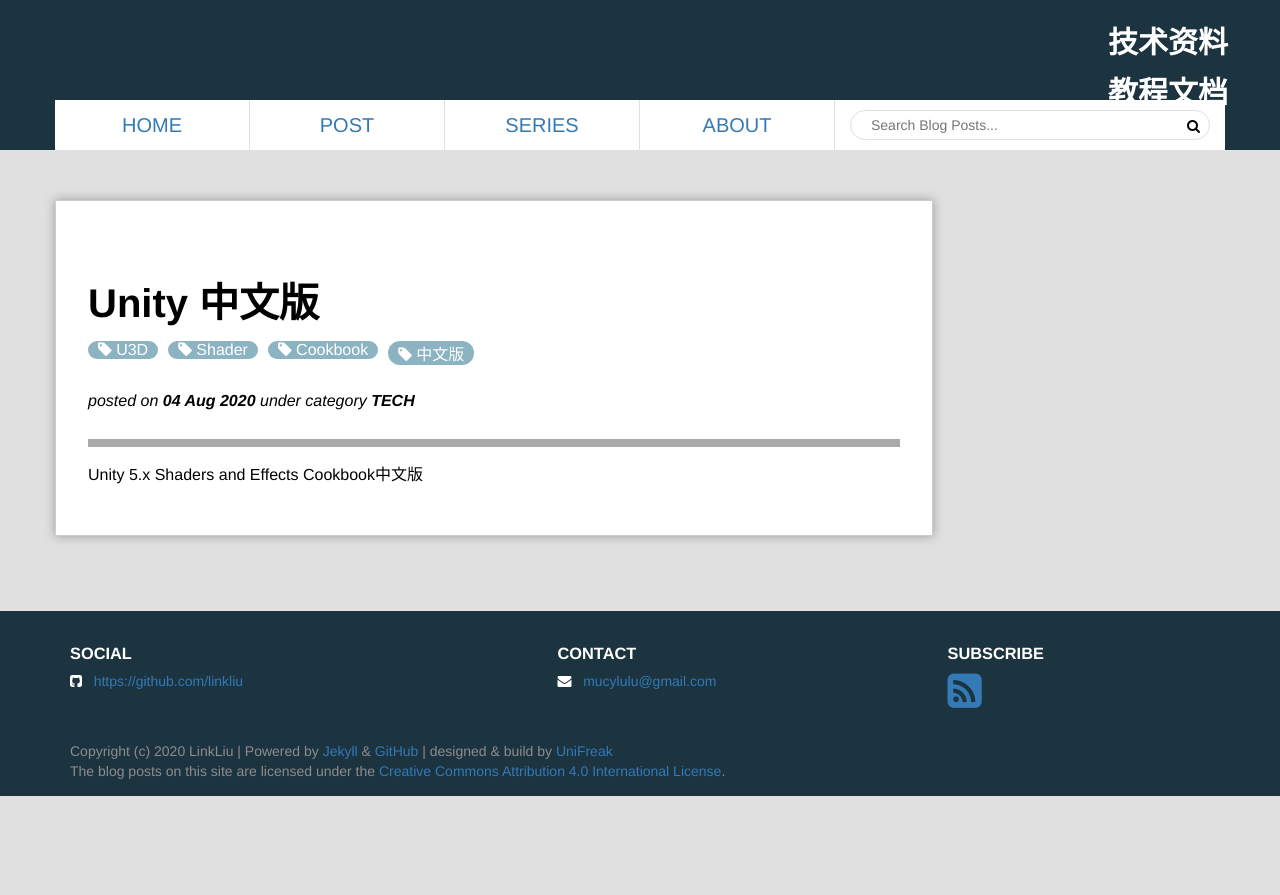
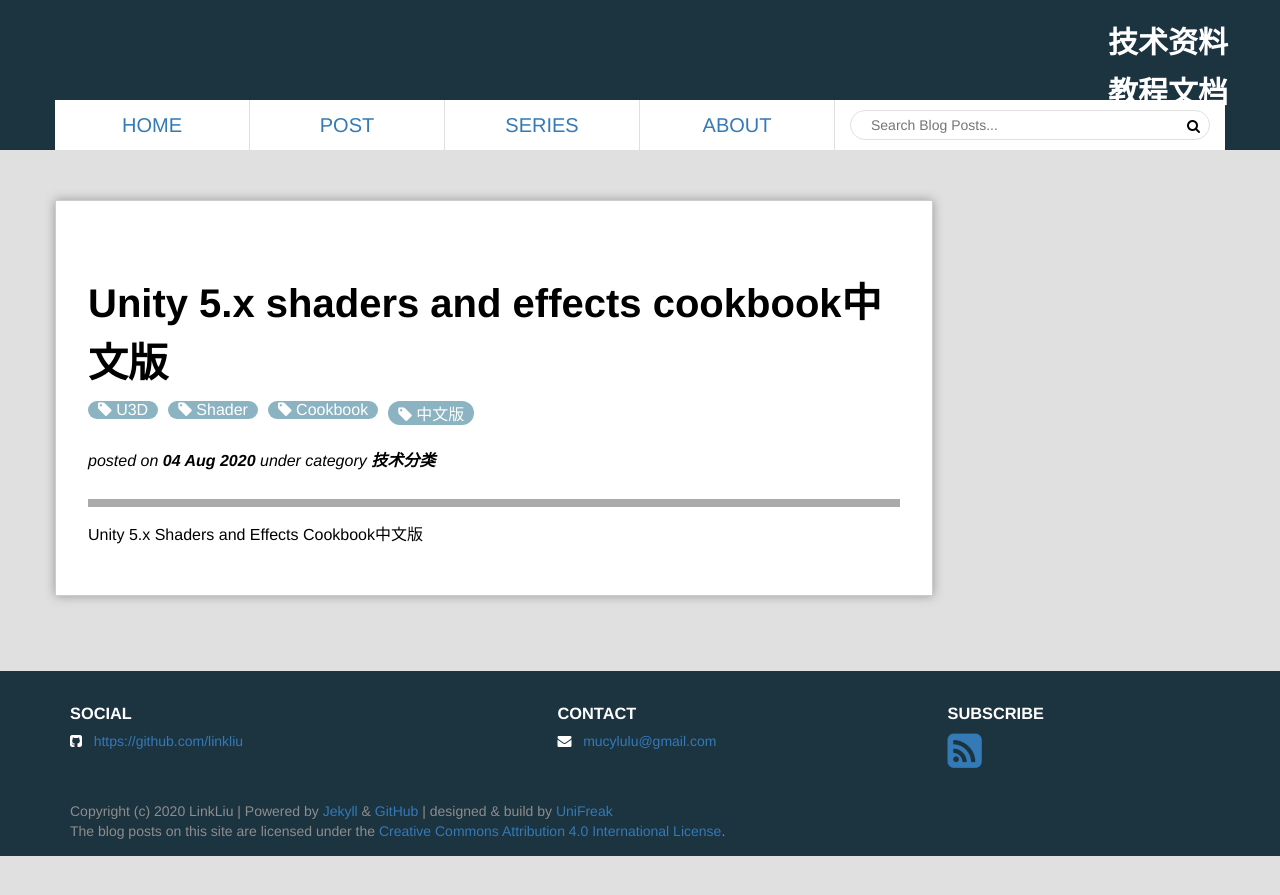
Before and after one commit to linkliu/tech-landscape, a Jekyll site: the page built from _posts/2020-08-04-Unity 5.x Shaders and Effects Cookbook中文版.md, in a window 1280 px wide. Shown: the top 895 px of the page. Built offline with Jekyll 4.4.1, drawn with Linux system fonts in a browser that asks for light colours; comment, search, counter and statistics services are not loaded.

Commit message:
no message

```diff
--- a/_posts/2020-08-04-Unity-中文版.md
+++ b/_posts/2020-08-04-Unity 5.x Shaders and Effects Cookbook中文版.md
@@ -1,5 +1,5 @@
 ---
-category: TECH
+category: 技术分类
 tags: [U3D, Shader,Cookbook,中文版]
 ---
 
```
